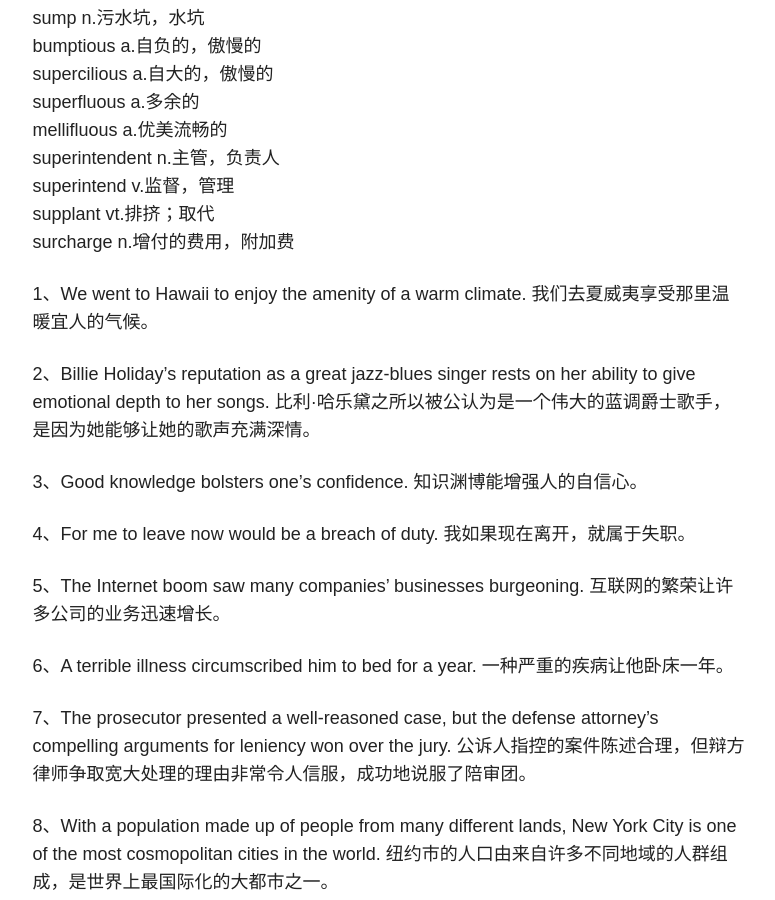
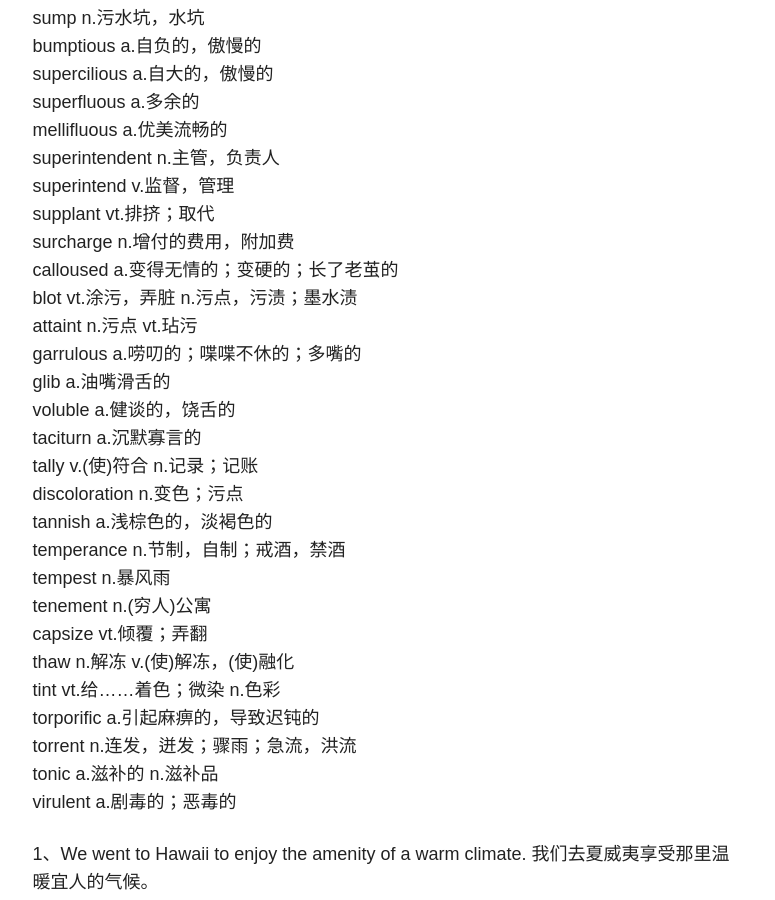
Before and after one commit to hushPlease/hushPlease.github.io, a Jekyll site: the page built from _posts/blog/2016-09-22-sentences-take-down.md, in a window 1280 px wide and 900 px high, scrolled down 10586 px. Shown: the whole window, without its empty margins (347-1122 px from the left). Built offline with Jekyll 4.4.1, drawn with Linux system fonts in a browser that asks for light colours; nearby versions of some CDN libraries; some of the changed text lies outside the part shown.

Commit message:
Update post.

```diff
--- a/_posts/blog/2016-09-22-sentences-take-down.md
+++ b/_posts/blog/2016-09-22-sentences-take-down.md
@@ -368,6 +368,26 @@ superintendent n.主管，负责人
 superintend v.监督，管理
 supplant vt.排挤；取代
 surcharge n.增付的费用，附加费
+calloused a.变得无情的；变硬的；长了老茧的
+blot vt.涂污，弄脏 n.污点，污渍；墨水渍
+attaint n.污点 vt.玷污
+garrulous a.唠叨的；喋喋不休的；多嘴的
+glib a.油嘴滑舌的
+voluble a.健谈的，饶舌的
+taciturn a.沉默寡言的
+tally v.(使)符合 n.记录；记账
+discoloration n.变色；污点
+tannish a.浅棕色的，淡褐色的
+temperance n.节制，自制；戒酒，禁酒
+tempest n.暴风雨
+tenement n.(穷人)公寓
+capsize vt.倾覆；弄翻
+thaw n.解冻 v.(使)解冻，(使)融化
+tint vt.给……着色；微染 n.色彩
+torporific a.引起麻痹的，导致迟钝的
+torrent n.连发，迸发；骤雨；急流，洪流
+tonic a.滋补的 n.滋补品
+virulent a.剧毒的；恶毒的
 
 
 1、We went to Hawaii to enjoy the amenity of a warm climate. 我们去夏威夷享受那里温暖宜人的气候。
```
Also changed, not shown: other parts of _posts/blog/2016-09-22-sentences-take-down.md (+3 -1 lines).
